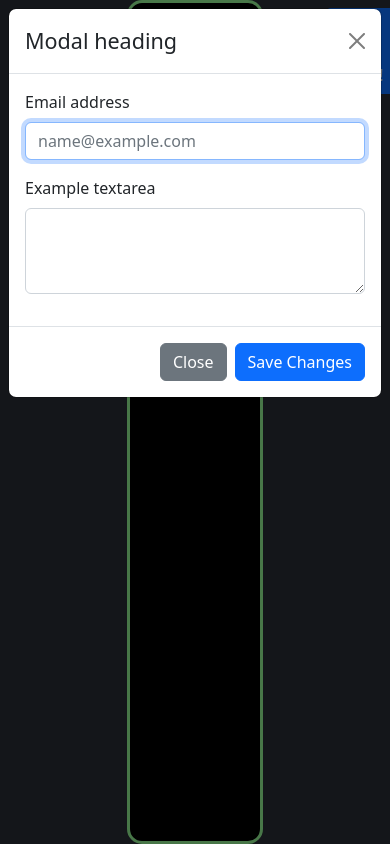
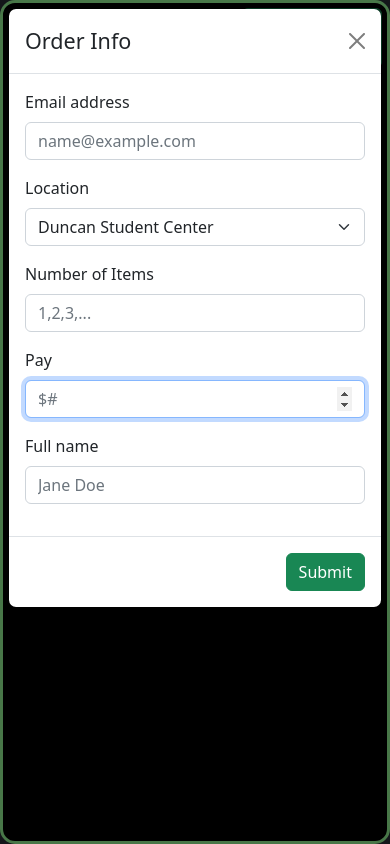
Before and after one commit to NDEats/NDEats-Front-End, a React (Create React App) app in the folder nd-eats-front/: page / in a window 390 px wide. Both pictures are taken after a click on the button "Make an order!". Built offline with nearby package versions, Linux system fonts and the light colour scheme.

Commit message:
modal now includes all information about order like full name, order size, etc.. and made the page responsive for smaller devices

```diff
--- a/nd-eats-front/src/App.css
+++ b/nd-eats-front/src/App.css
@@ -7,11 +7,17 @@
 
 .orders{
   background-color: black;
-  width: 35vw;
+  min-width: 35vw;
   min-height: 100vh;
   border-radius: 15px;
   border-color: lightgreen;
   border-style: solid;
+}
+
+@media only screen and (max-width: 600px) {
+  .orders {
+    min-width: 100vw;
+  }
 }
 
 .orders h1{
--- a/nd-eats-front/src/components/AddOrder.js
+++ b/nd-eats-front/src/components/AddOrder.js
@@ -11,17 +11,17 @@ function AddOrder() {
 
   return (
     <>
-      <Button variant="primary" onClick={handleShow}>
+      <Button variant="success" onClick={handleShow}>
         Make an order!
       </Button>
 
       <Modal show={show} onHide={handleClose}>
         <Modal.Header closeButton>
-          <Modal.Title>Modal heading</Modal.Title>
+          <Modal.Title>Order Info</Modal.Title>
         </Modal.Header>
         <Modal.Body>
           <Form>
-            <Form.Group className="mb-3" controlId="exampleForm.ControlInput1">
+            <Form.Group className="mb-3" controlId="exampleForm.ControlEmail">
               <Form.Label>Email address</Form.Label>
               <Form.Control
                 type="email"
@@ -29,21 +29,52 @@ function AddOrder() {
                 autoFocus
               />
             </Form.Group>
+
+            <Form.Group className="mb-3" controlId="exampleForm.Location">
+              <Form.Label>Location</Form.Label>
+              <Form.Select>
+                  <option>Duncan Student Center</option>
+                  <option>Lafortune Student Center</option>
+                  <option>Hesburgh</option>
+                  <option>Hammes Bookstore</option>
+              </Form.Select>
+            </Form.Group>
+
+            <Form.Group className="mb-3" controlId="exampleForm.NbrItems">
+              <Form.Label>Number of Items</Form.Label>
+              <Form.Control
+                type="number"
+                min="0"
+                placeholder="1,2,3,..."
+                autoFocus
+              />
+            </Form.Group>
+
+            <Form.Group className="mb-3" controlId="exampleForm.Pay">
+              <Form.Label>Pay</Form.Label>
+              <Form.Control
+                min="0"
+                type="number"
+                placeholder="$#"
+                autoFocus
+              />
+            </Form.Group>
+
             <Form.Group
               className="mb-3"
-              controlId="exampleForm.ControlTextarea1"
+              controlId="exampleForm.Fullname"
             >
-              <Form.Label>Example textarea</Form.Label>
-              <Form.Control as="textarea" rows={3} />
+              <Form.Label>Full name</Form.Label>
+              <Form.Control
+                type="text"
+                placeholder="Jane Doe"
+              />
             </Form.Group>
           </Form>
         </Modal.Body>
         <Modal.Footer>
-          <Button variant="secondary" onClick={handleClose}>
-            Close
-          </Button>
-          <Button variant="primary" onClick={handleClose}>
-            Save Changes
+          <Button variant="success" onClick={handleClose}>
+            Submit
           </Button>
         </Modal.Footer>
       </Modal>
```
